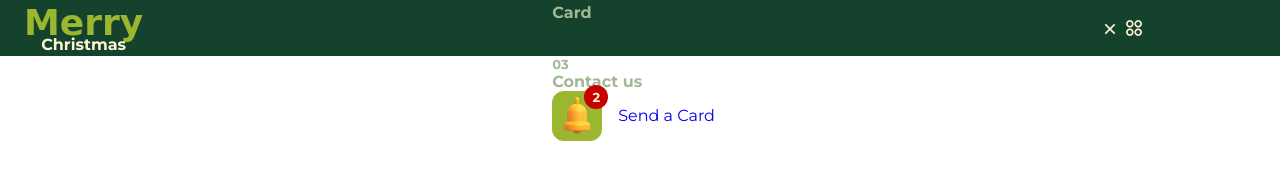
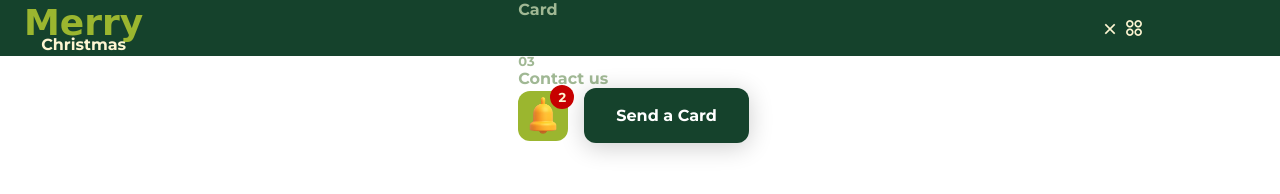
Before and after one commit to ArfinHasib/responsive-christmas-website, a plain HTML site: page index.html in a window 1280 px wide. Drawn offline with nearby package versions, Linux system fonts and the light colour scheme; a web font is replaced by a local one.

Commit message:
Styling Buttons

```diff
--- a/assets/css/styles.css
+++ b/assets/css/styles.css
@@ -238,6 +238,28 @@ img {
 }
 
 /*=============== BUTTON ===============*/
+.button {
+   display: inline-block;
+   background-color: var(--first-color);
+   color: #fff;
+   font-weight: var(--font-bold);
+   padding: 1.125rem 2rem;
+   border-radius: 0.75rem;
+   box-shadow: 0 4px 24px hsla(0, 0%, 0%, 0.2);
+   transition: all 0.4s;
+}
+
+.button:hover {
+   background-color: var(--first-color-alt);
+}
+
+.button__dark {
+   background-color: var(--first-color-dark);
+}
+
+.button__dark:hover {
+   background-color: var(--first-color-darker);
+}
 
 /*=============== HOME ===============*/
 
```
